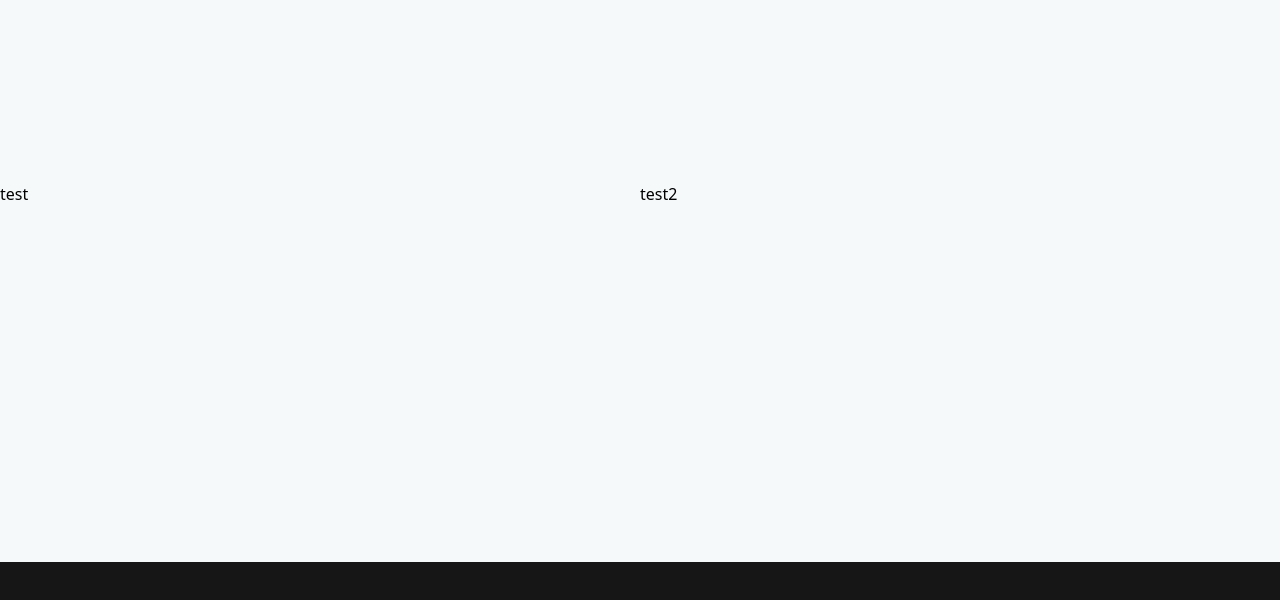
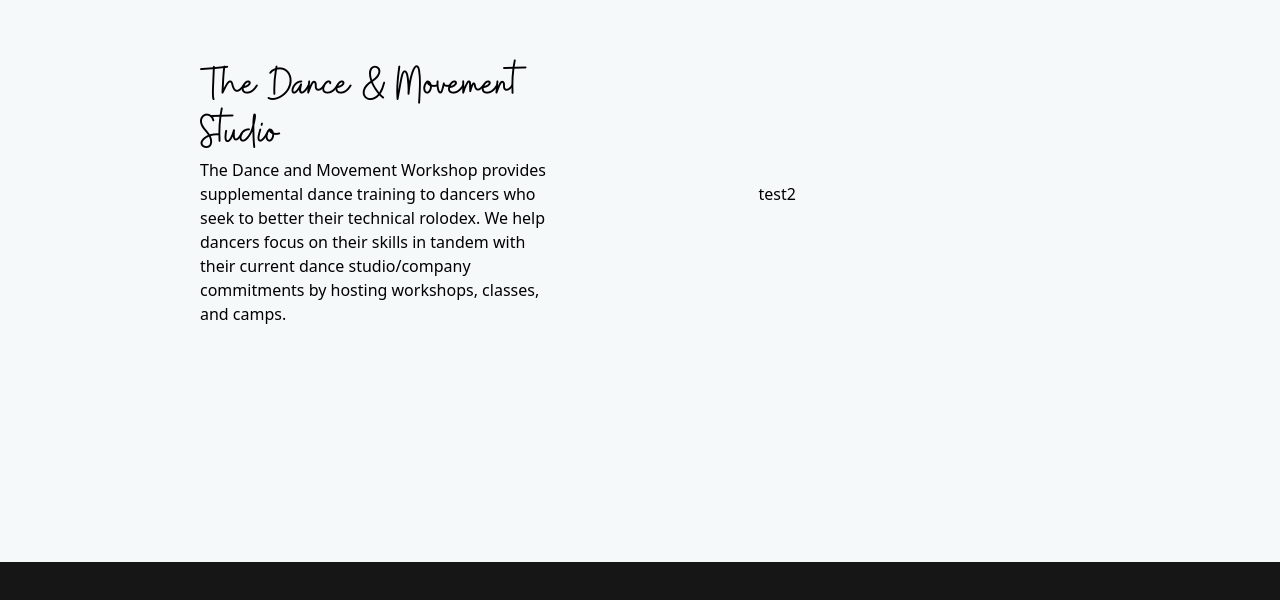
Before and after one commit to abrown5421/TheDanceAndMovementWorkshop, a React (Vite) app: page / in a window 1280 px wide. Shown: the part 174-774 px from the top of the page. Built offline with nearby package versions, Linux system fonts and the light colour scheme.

Commit message:
adding in a text component that displays a text child and displays it classed in tailwind classes when they are passed

```diff
--- a/src/App.tsx
+++ b/src/App.tsx
@@ -3,6 +3,7 @@ import Modal from "./components/modal/Modal";
 import Notification from "./components/notification/Notification";
 import Row from "./components/row/Row";
 import Column from "./components/column/Column";
+import Text from "./components/text/Text";
 function App() {
 
   return (
@@ -10,8 +11,9 @@ function App() {
       <div className="relative inset-0 w-screen h-screen overflow-scroll bg-black">
         <div className='main-contain bg-black'>
           <Row tailwindClasses="h-full w-full bg-white justify-center">
-            <Column tailwindClasses="h-full w-full bg-white justify-center">
-              test
+            <Column tailwindClasses="h-full w-full bg-white justify-center p-50">
+              <Text tailwindClasses="text-5xl font-secondary">The Dance & Movement Studio</Text>
+              <Text tailwindClasses="">The Dance and Movement Workshop provides supplemental dance training to dancers who seek to better their technical rolodex. We help dancers focus on their skills in tandem with their current dance studio/company commitments by hosting workshops, classes, and camps.</Text>
             </Column>
             <Column tailwindClasses="h-full w-full bg-white justify-center">
               test2
--- /dev/null
+++ b/src/components/text/Text.tsx
@@ -0,0 +1,12 @@
+import React from 'react';
+import type { TextProps } from './textTypes';
+
+const Text: React.FC<TextProps> = ({ children, tailwindClasses = '' }) => {
+  return (
+    <div className={`${tailwindClasses}`}>
+      {children}
+    </div>
+  );
+};
+
+export default Text;
--- /dev/null
+++ b/src/components/text/textTypes.ts
@@ -0,0 +1,6 @@
+import type { ReactNode } from "react";
+
+export interface TextProps {
+  children: ReactNode;
+  tailwindClasses?: string;
+}
```
